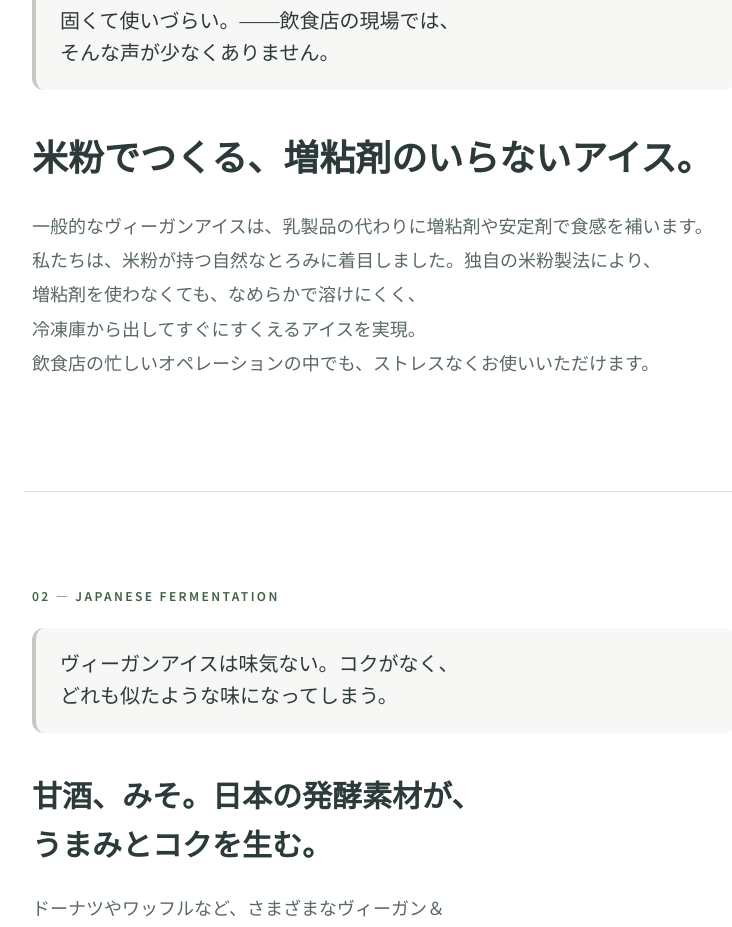
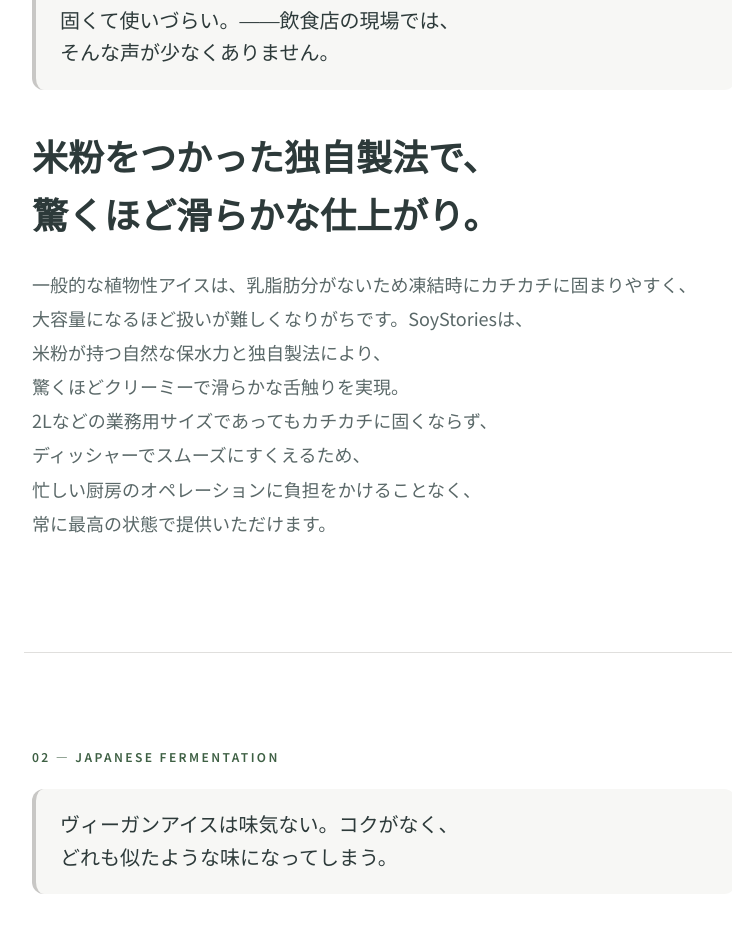
Before and after one commit to komi0929/veganice, a Next.js app: page / in a window 1280 px wide. Shown: the part 1000-1927 px from the top of the page, without its empty margins (256-988 px from the left). Built offline with nearby package versions, Linux system fonts and the light colour scheme; no server answers.

Commit message:
fix(copy): CoreValueSectionの第1要素を見直し（米粉の滑らかさ・業務用でも固くならずに使える価値を強調）

```diff
--- a/src/app/components/CoreValueSection.tsx
+++ b/src/app/components/CoreValueSection.tsx
@@ -83,8 +83,8 @@ export default function CoreValueSection() {
         isMain
         label="01 — Rice Flour Method"
         problem="「無添加」「ヴィーガン」のアイスは、美味しくない。固くて使いづらい。——飲食店の現場では、そんな声が少なくありません。"
-        solutionTitle="米粉でつくる、増粘剤のいらないアイス。"
-        solutionBody="一般的なヴィーガンアイスは、乳製品の代わりに増粘剤や安定剤で食感を補います。私たちは、米粉が持つ自然なとろみに着目しました。独自の米粉製法により、増粘剤を使わなくても、なめらかで溶けにくく、冷凍庫から出してすぐにすくえるアイスを実現。飲食店の忙しいオペレーションの中でも、ストレスなくお使いいただけます。"
+        solutionTitle="米粉をつかった独自製法で、驚くほど滑らかな仕上がり。"
+        solutionBody="一般的な植物性アイスは、乳脂肪分がないため凍結時にカチカチに固まりやすく、大容量になるほど扱いが難しくなりがちです。SoyStoriesは、米粉が持つ自然な保水力と独自製法により、驚くほどクリーミーで滑らかな舌触りを実現。2Lなどの業務用サイズであってもカチカチに固くならず、ディッシャーでスムーズにすくえるため、忙しい厨房のオペレーションに負担をかけることなく、常に最高の状態で提供いただけます。"
       />
 
       <div className="mx-auto max-w-3xl px-6">
```
